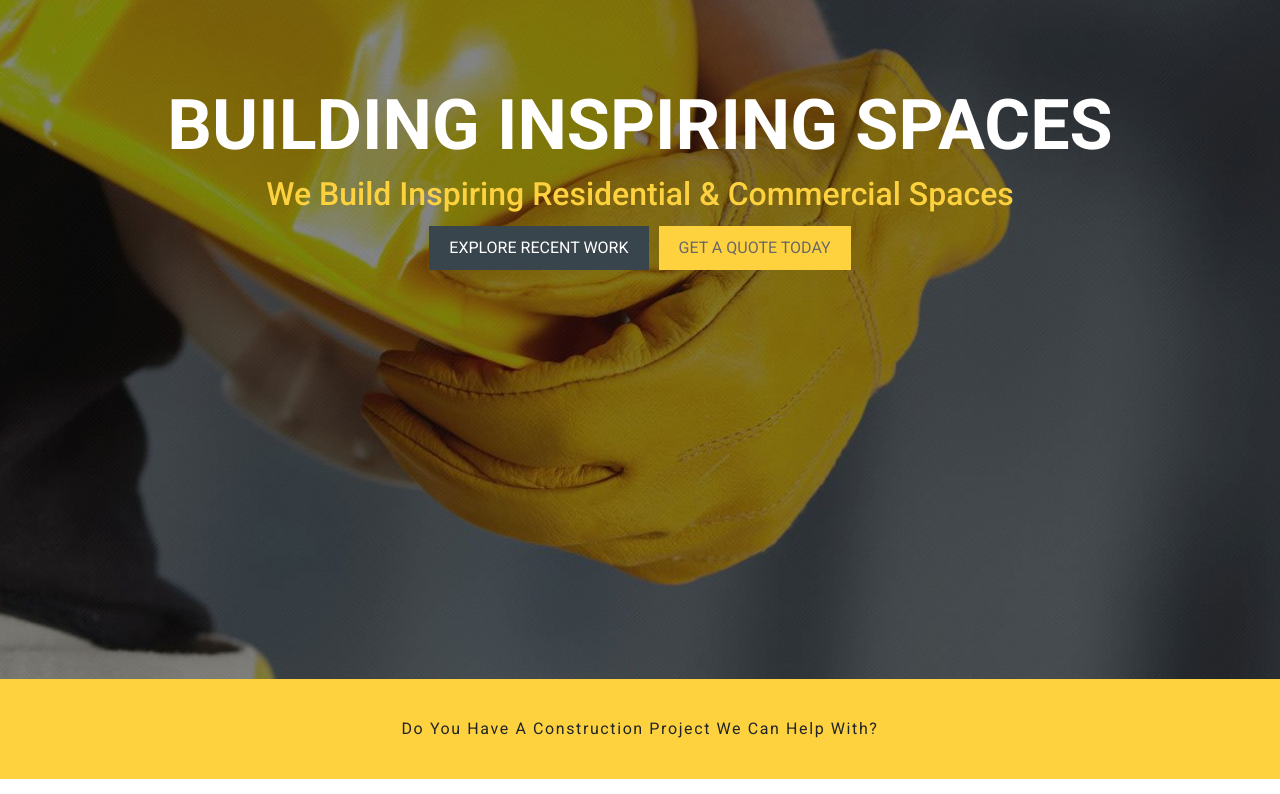
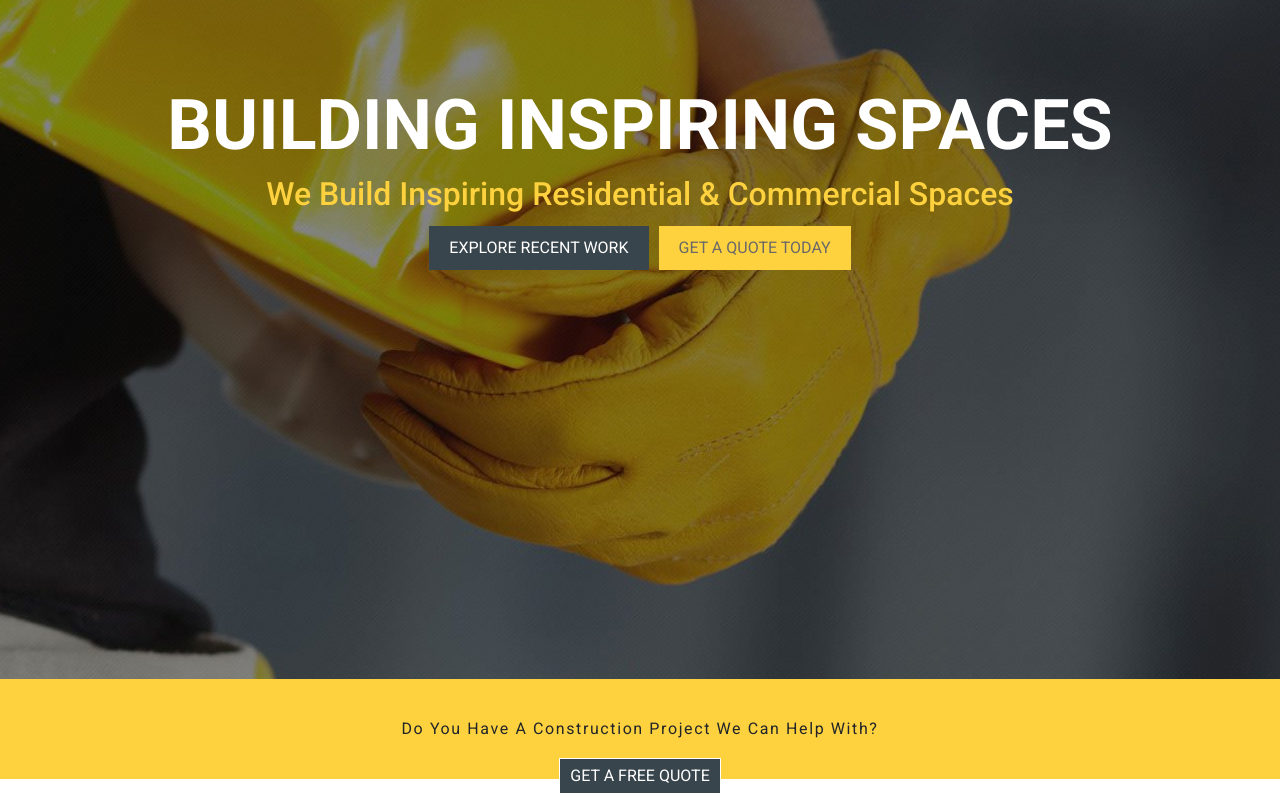
Before and after one commit to GhadeerShamshoum/proj-html-vuejs, a Vue app: page / in a window 1280 px wide. Shown: the part 421-1215 px from the top of the page. Built offline with nearby package versions, Linux system fonts and the light colour scheme.

Commit message:
TextUnderSlider

```diff
--- a/src/components/section/TextUnderSlider.vue
+++ b/src/components/section/TextUnderSlider.vue
@@ -4,6 +4,7 @@
         <div class="textUnderSlider">
           do you have a construction project we can help with?
         </div>
+         <button class="buttonCenter"><a href="#">Get a free quote</a></button>
       </div>
     </section>
 </template>
@@ -31,9 +32,20 @@ export default {
   justify-content: center;
   align-items: center;
   background-color: $brightSun;
+  position: relative;
   .textUnderSlider{
     text-transform: capitalize;
     letter-spacing: 0.1em;
+  }
+  button{
+    position: absolute;
+    bottom:-15px;
+    border: 1px solid white;
+    background-color: $LimedSpruce;
+    padding: 5px 10px;
+    a{
+      color: $white;
+    }
   }
 }
 
```
